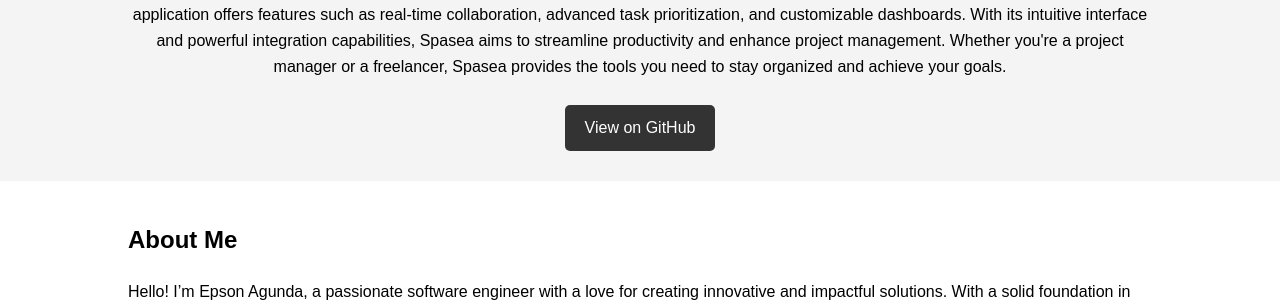
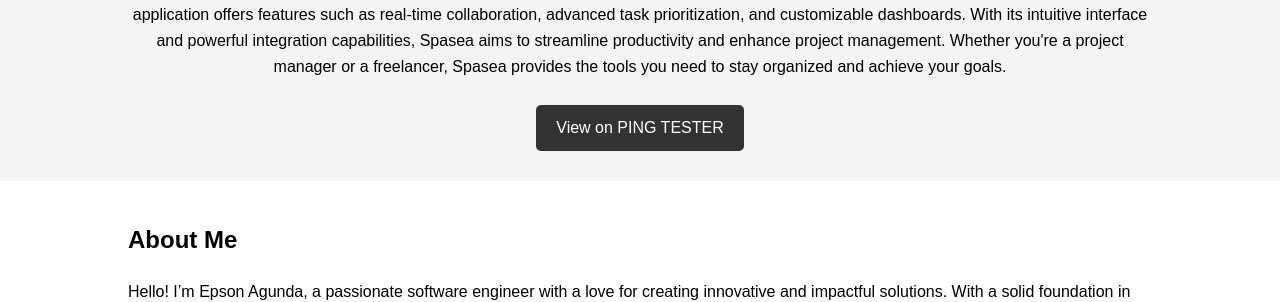
Before and after one commit to epsonagunda/MY-LANDING-PAGE, a Jekyll site: the page index.html, which Jekyll copies as it is, in a window 1280 px wide. Shown: the part 268-570 px from the top of the page. Built offline with Jekyll 4.4.1, drawn with Linux system fonts in a browser that asks for light colours.

Commit message:
Update index.html
updated html

```diff
--- a/index.html
+++ b/index.html
@@ -111,7 +111,7 @@ footer {
         <div class="container">
             <h2>Welcome to Spasea Project!</h2>
             <p>Spase is a user-friendly web application designed to help individuals and teams manage their tasks efficiently. Built using React and Node.js, the application offers features such as real-time collaboration, advanced task prioritization, and customizable dashboards. With its intuitive interface and powerful integration capabilities, Spasea aims to streamline productivity and enhance project management. Whether you're a project manager or a freelancer, Spasea provides the tools you need to stay organized and achieve your goals.</p>
-            <a href="https://epsonagunda.github.io/MY-LANDING-PAGE/" class="btn">View on GitHub</a>
+            <a href="ping.html" class="btn">View on PING TESTER</a>
         </div>
     </section>
 
```
